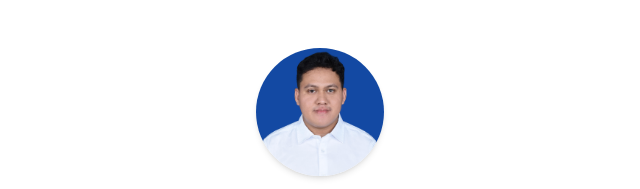
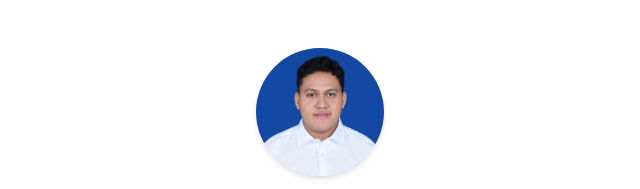
Before and after one commit to thursandi/resume, a plain HTML site: page index.html in a window 1280 px wide. Shown: the top 189 px of the page, 320-960 px from the left. Drawn offline with nearby package versions, Linux system fonts and the light colour scheme.

Commit message:
Update index.html

```diff
--- a/index.html
+++ b/index.html
@@ -14,7 +14,7 @@
       <div class="w-32 h-32 mx-auto rounded-full overflow-hidden mb-4 shadow-md">
           <img src="thursandi.jpg"
                alt="Foto Aryo"
-               class="w-full h-full object-cover object-[center_40%]" />
+               class="w-full h-full object-cover object-[center_35%]" />
       </div>
 
       <!-- Tempat untuk Foto Profil -->
```
